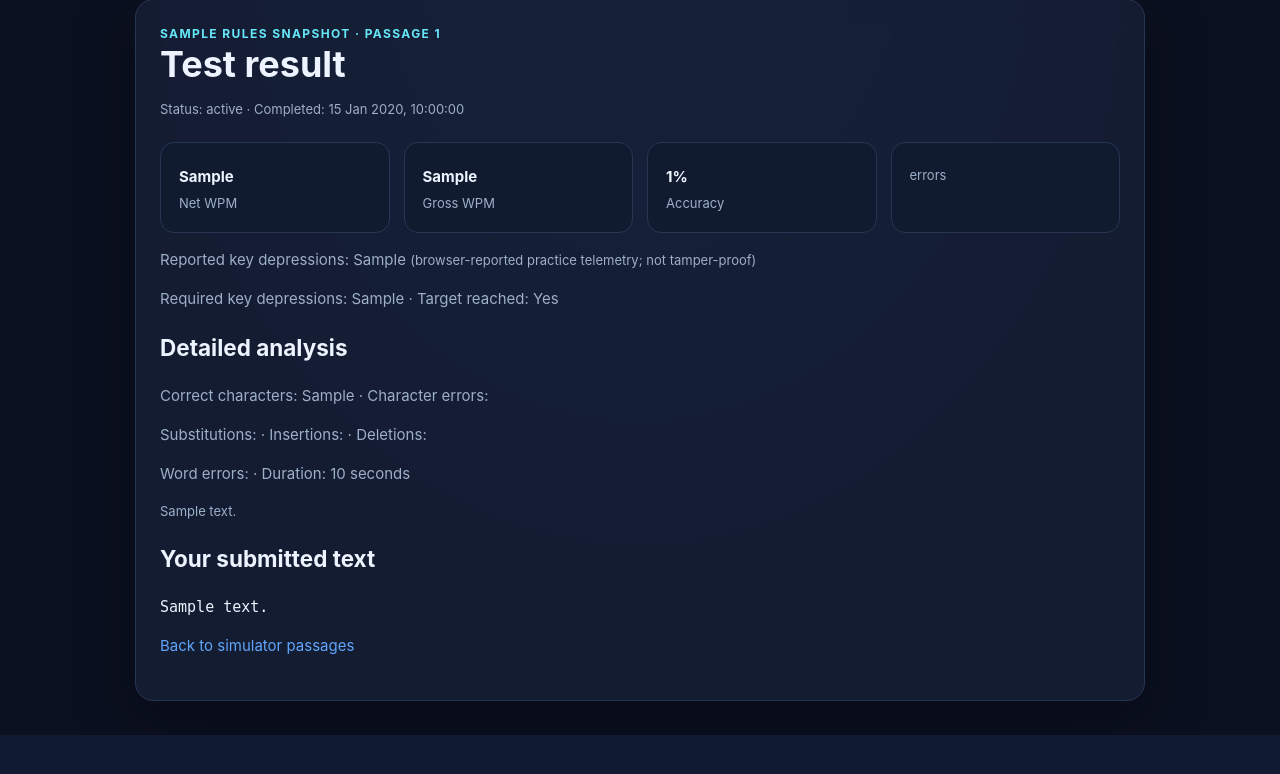
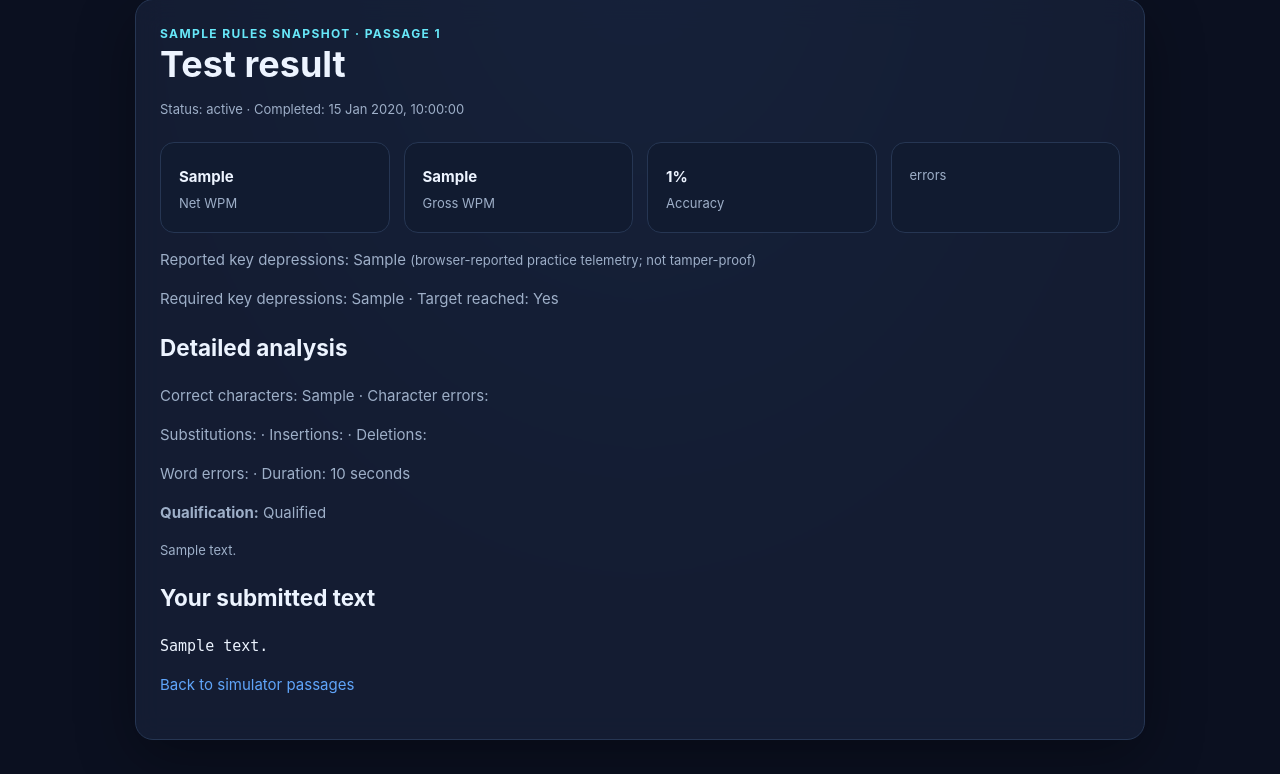
Before and after one commit to vikashphogat0-ux/typingskillzone-django, a Django app: template backend/typing_sessions/templates/typing_sessions/result.html in a window 1280 px wide. Shown: the part 87-861 px from the top of the page. Before the commit the page ends 822 px from the top, so only its background shows below. Run offline with Django 5.2, Linux system fonts and the light colour scheme; the template is opened without the code that fills it: most values are stand-ins (such as "Sample title", 1, 10 or a date in 2020).

Commit message:
integrate: preserve feature work backend/typing_sessions/templates/typing_sessions/result.html

```diff
--- a/backend/typing_sessions/templates/typing_sessions/result.html
+++ b/backend/typing_sessions/templates/typing_sessions/result.html
@@ -18,6 +18,11 @@
     <p>Correct characters: {{ attempt.result_snapshot.correct_characters }} · Character errors: {{ attempt.result_snapshot.character_errors }}</p>
     <p>Substitutions: {{ attempt.result_snapshot.substitution_errors }} · Insertions: {{ attempt.result_snapshot.insertion_errors }} · Deletions: {{ attempt.result_snapshot.deletion_errors }}</p>
     <p>Word errors: {{ attempt.result_snapshot.word_errors }} · Duration: {{ attempt.result_snapshot.duration_seconds }} seconds</p>
+    <p><strong>Qualification:</strong>
+      {% if attempt.result_snapshot.qualification_status == "QUALIFIED" %}Qualified
+      {% elif attempt.result_snapshot.qualification_status == "NOT_QUALIFIED" %}Not qualified
+      {% else %}Pending verification{% endif %}
+    </p>
     <p class="muted">{{ attempt.result_snapshot.qualification_note }}</p>
   {% else %}
     <p>The attempt ended without a score being generated.</p>
```
